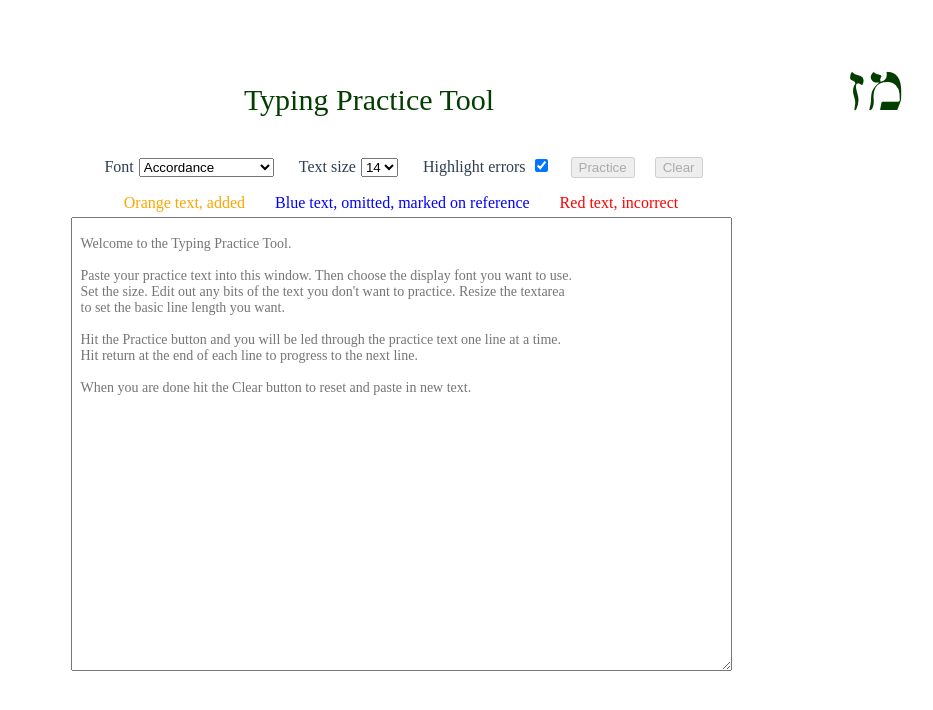
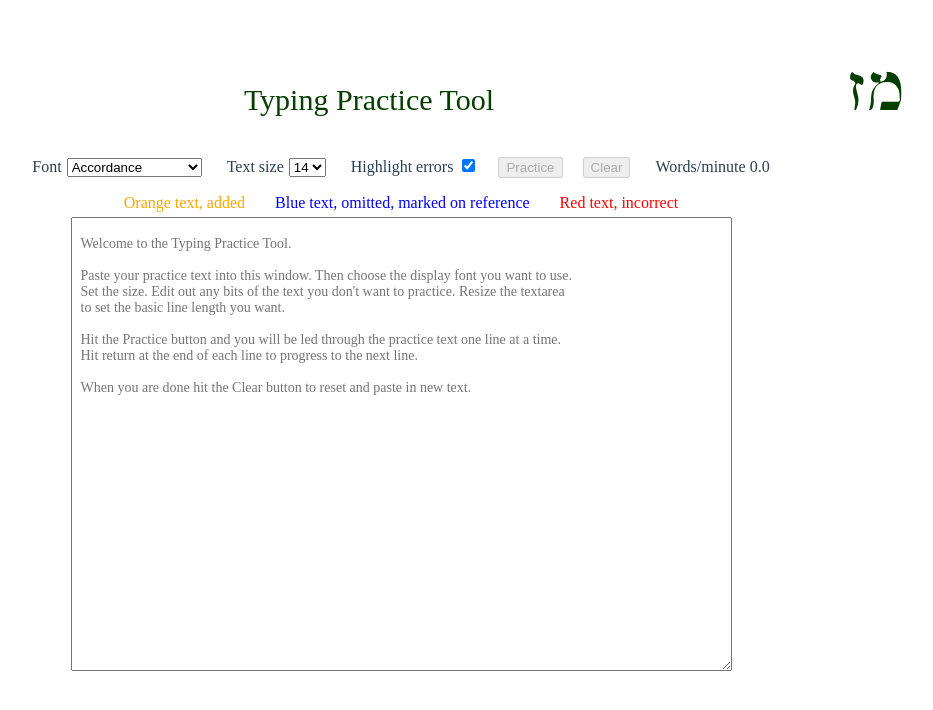
Before and after one commit to 47rooks/typing-tutor, a Vue app: page / in a window 1280 px wide. Shown: the top 710 px of the page, without its empty margins (239-1172 px from the left). Built offline with nearby package versions, Linux system fonts and the light colour scheme.

Commit message:
first pass at typing speed

```diff
--- a/src/components/TypingPractice.ts
+++ b/src/components/TypingPractice.ts
@@ -95,6 +95,15 @@ export default class TypingPractice extends Vue {
   annotatedRefLine = '';
 
   annotatedTypedLine = '';
+
+  // Timer support for typing rate
+  private wordsTyped = 0;
+
+  private lastTimeStartedTyping = 0;
+
+  private totalTypingTime = 0;
+
+  private currentlyTyping = false;
 
   // List of fonts to be presented by the font-picker
   FONT_LIST = [
@@ -235,6 +244,14 @@ export default class TypingPractice extends Vue {
   }
 
   /**
+   * Return the typing rate in words per minute
+   */
+  get typingRate(): string {
+    const rate = this.totalTypingTime > 0 ? this.wordsTyped / (this.totalTypingTime / 60000) : 0.0;
+    return rate.toFixed(1);
+  }
+
+  /**
    * Handle the font selected by the user. The member variable feeds the various
    * computed properties which style their fonts.
    * @param chosenFont the font name the user chose
@@ -323,6 +340,11 @@ export default class TypingPractice extends Vue {
     // Reset corrections pane
     this.annotatedTypedLine = '';
     this.annotatedRefLine = '';
+    // Reset timing
+    this.currentlyTyping = false;
+    this.lastTimeStartedTyping = 0;
+    this.totalTypingTime = 0;
+    this.wordsTyped = 0;
   }
 
   /**
@@ -537,8 +559,15 @@ export default class TypingPractice extends Vue {
    */
   enterHdlr(event: KeyboardEvent): void {
     if (event && event.keyCode === 13) {
+      // Halt the timer and add the time to the total
+      this.totalTypingTime += Date.now() - this.lastTimeStartedTyping;
+      this.currentlyTyping = false;
+
       // Get entered text
       const inputElt = document.getElementById('practice-line') as HTMLInputElement;
+
+      // Update the number of words typed
+      this.wordsTyped += inputElt.value.split(' ').length;
 
       // Validate entered line against the practice text line
       if (this.showCorrections) {
@@ -596,6 +625,9 @@ export default class TypingPractice extends Vue {
           this.nextYetToBeTypedPracticeLine += 1;
         }
       }
+    } else if (!this.currentlyTyping) {
+      this.lastTimeStartedTyping = Date.now();
+      this.currentlyTyping = true;
     }
   }
 
--- a/src/components/TypingPractice.vue
+++ b/src/components/TypingPractice.vue
@@ -41,6 +41,9 @@
           >
             Clear
           </button>
+        </li>
+        <li>
+          <span>Words/minute {{typingRate}}</span>
         </li>
       </ul>
       <ul :style="correctionsKeyStyle">
```
